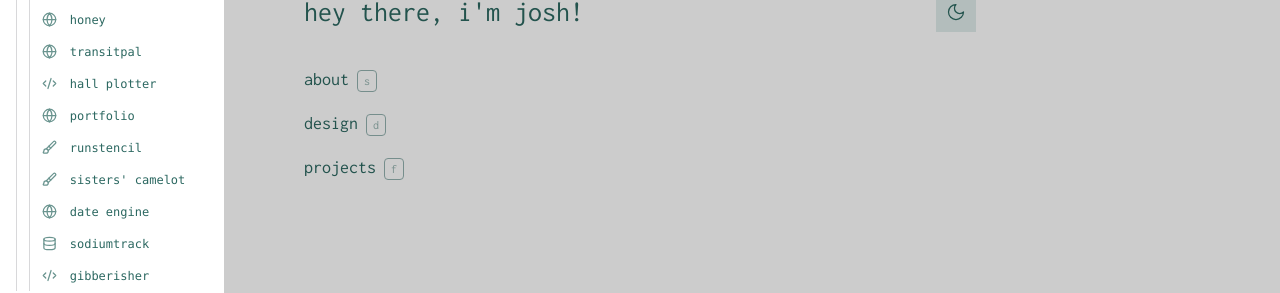
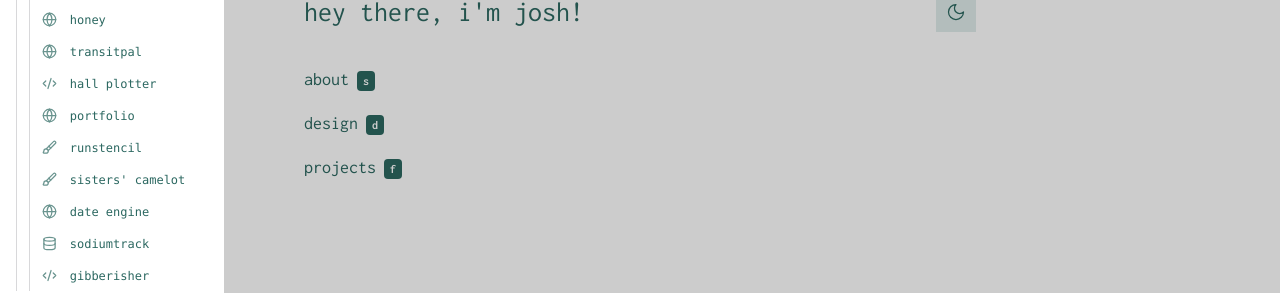
Before and after one commit to joshudd/portfolio, a Next.js app: page / in a window 1280 px wide. Shown: the part 201-494 px from the top of the page. Built offline with nearby package versions, Linux system fonts and the light colour scheme.

Commit message:
key shortcut style

```diff
--- a/src/app/page.tsx
+++ b/src/app/page.tsx
@@ -52,7 +52,7 @@ function HomeContent() {
             >
               about
             </Link>
-            <span className="hidden sm:inline-flex text-xs items-center justify-center border rounded px-1.5 py-0.5 ml-2 opacity-50 nav-shortcut">
+            <span className="hidden sm:inline-flex text-xs font-bold items-center justify-center rounded px-1.5 py-0.5 ml-2 bg-[var(--foreground)] !text-[var(--background)] nav-shortcut">
               s
             </span>
           </div>
@@ -63,7 +63,7 @@ function HomeContent() {
             >
               design
             </Link>
-            <span className="hidden sm:inline-flex text-xs items-center justify-center border rounded px-1.5 py-0.5 ml-2 opacity-50 nav-shortcut">
+            <span className="hidden sm:inline-flex text-xs font-bold items-center justify-center rounded px-1.5 py-0.5 ml-2 bg-[var(--foreground)] !text-[var(--background)] nav-shortcut">
               d
             </span>
           </div>
@@ -74,7 +74,7 @@ function HomeContent() {
             >
               projects
             </Link>
-            <span className="hidden sm:inline-flex text-xs items-center justify-center border rounded px-1.5 py-0.5 ml-2 opacity-50 nav-shortcut">
+            <span className="hidden sm:inline-flex text-xs font-bold items-center justify-center rounded px-1.5 py-0.5 ml-2 bg-[var(--foreground)] !text-[var(--background)] nav-shortcut">
               f
             </span>
           </div>
--- a/src/app/styles/globals.css
+++ b/src/app/styles/globals.css
@@ -123,7 +123,7 @@
 }
 
 .nav-shortcut {
-  color: var(--foreground);
+  /* removing color definition */
 }
 
 .hover-item {
```
